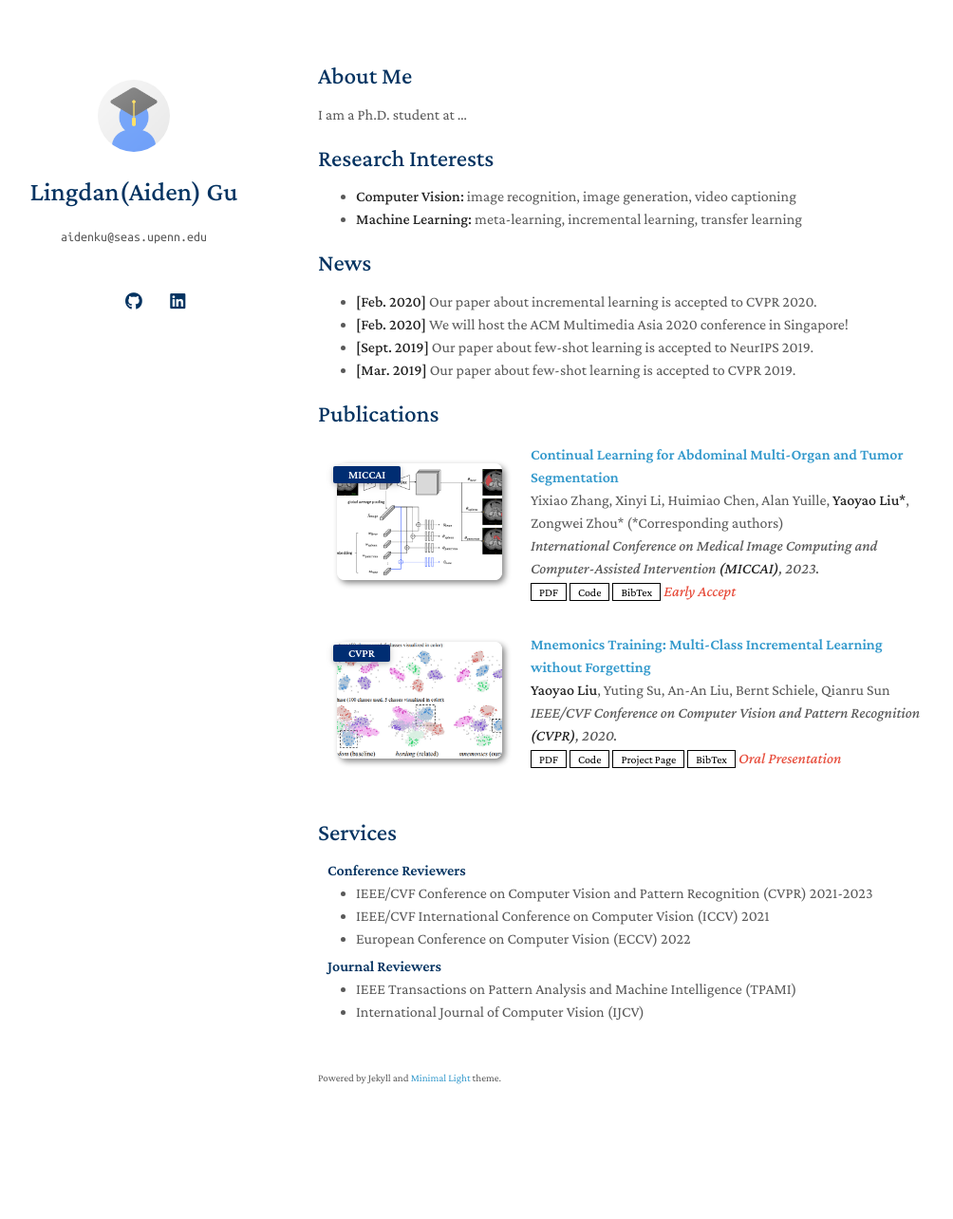
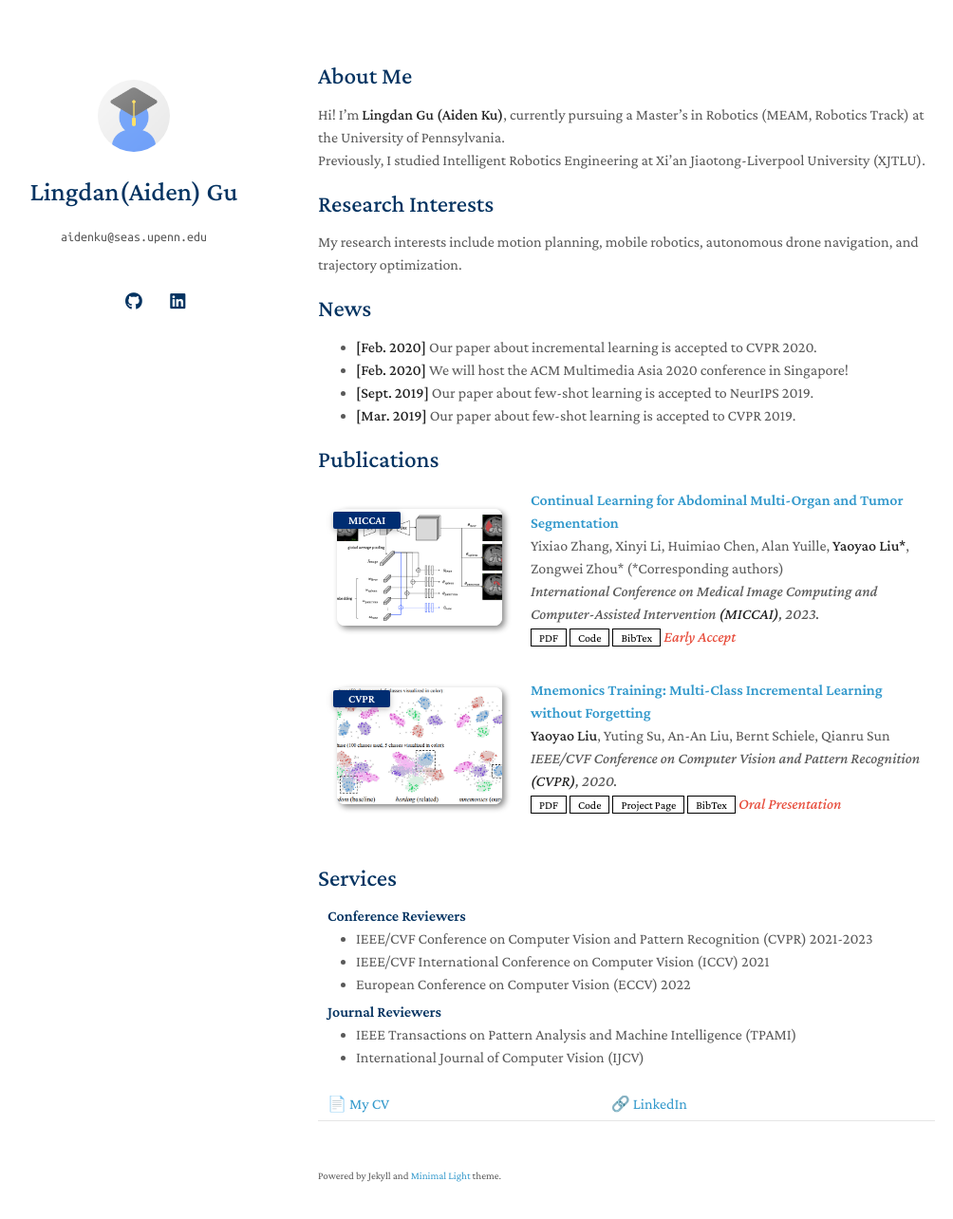
Before and after one commit to Aidenku/aidenku.github.io, a Jekyll site: the page built from index.md, in a window 1280 px wide and 1319 px high. Shown: the top 1284 px of the window at 95% size, without its empty margins (135-1139 px from the left). Built offline with Jekyll 4.4.1, drawn with Linux system fonts in a browser that asks for light colours; a style sheet for code colours, icons or effects is not loaded; our own code applies the rules of GitHub Pages for plain Markdown files.

Commit message:
Update index.md

```diff
--- a/index.md
+++ b/index.md
@@ -4,12 +4,12 @@ layout: homepage
 
 ## About Me
 
-I am a Ph.D. student at ...
+Hi! I’m **Lingdan Gu (Aiden Ku)**, currently pursuing a Master’s in Robotics (MEAM, Robotics Track) at the University of Pennsylvania.
+Previously, I studied Intelligent Robotics Engineering at Xi’an Jiaotong-Liverpool University (XJTLU).
 
 ## Research Interests
 
-- **Computer Vision:** image recognition, image generation, video captioning
-- **Machine Learning:** meta-learning, incremental learning, transfer learning
+My research interests include motion planning, mobile robotics, autonomous drone navigation, and trajectory optimization.
 
 ## News
 
@@ -21,3 +21,5 @@ I am a Ph.D. student at ...
 {% include_relative _includes/publications.md %}
 
 {% include_relative _includes/services.md %}
+
+📄 [My CV](/assets/pdf/CV.pdf) | 🔗 [LinkedIn](https://www.linkedin.com/in/lingdan-gu-0043492b2/)
```
